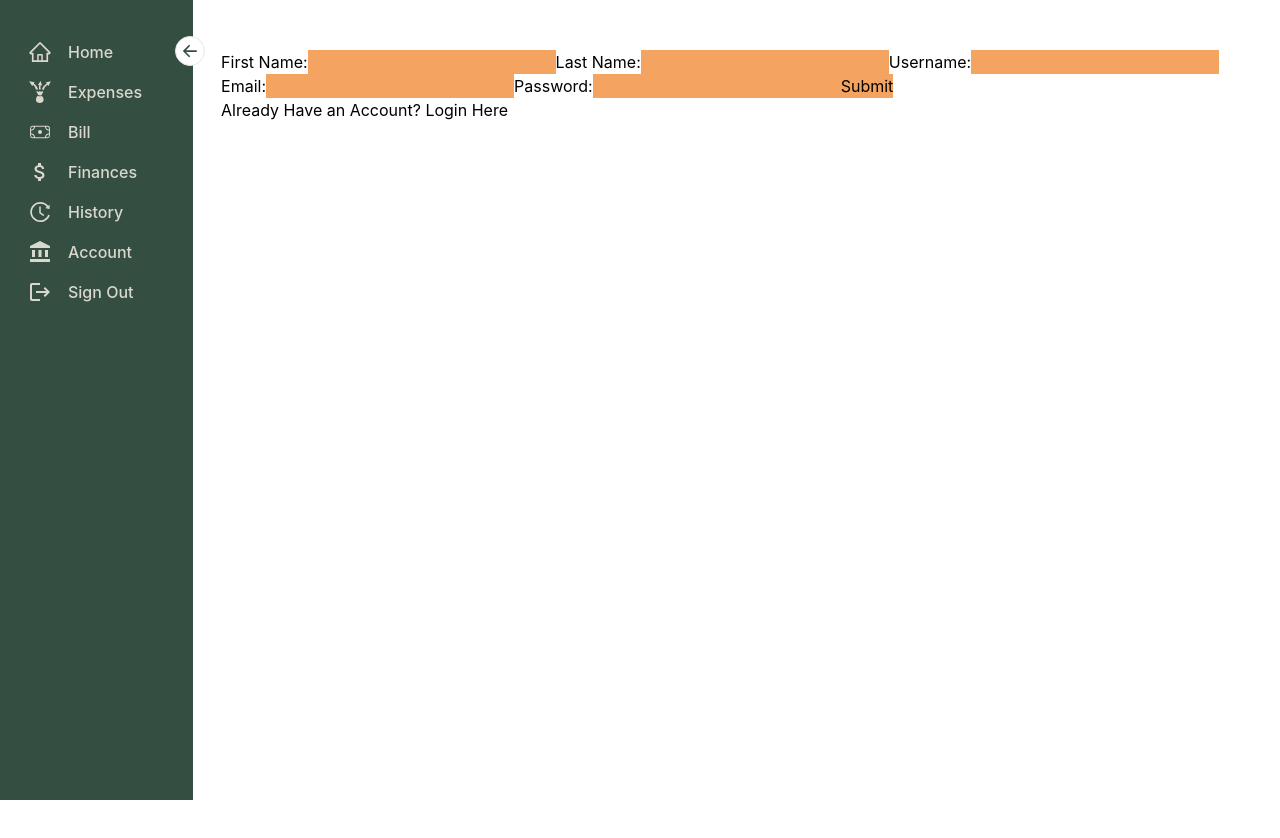
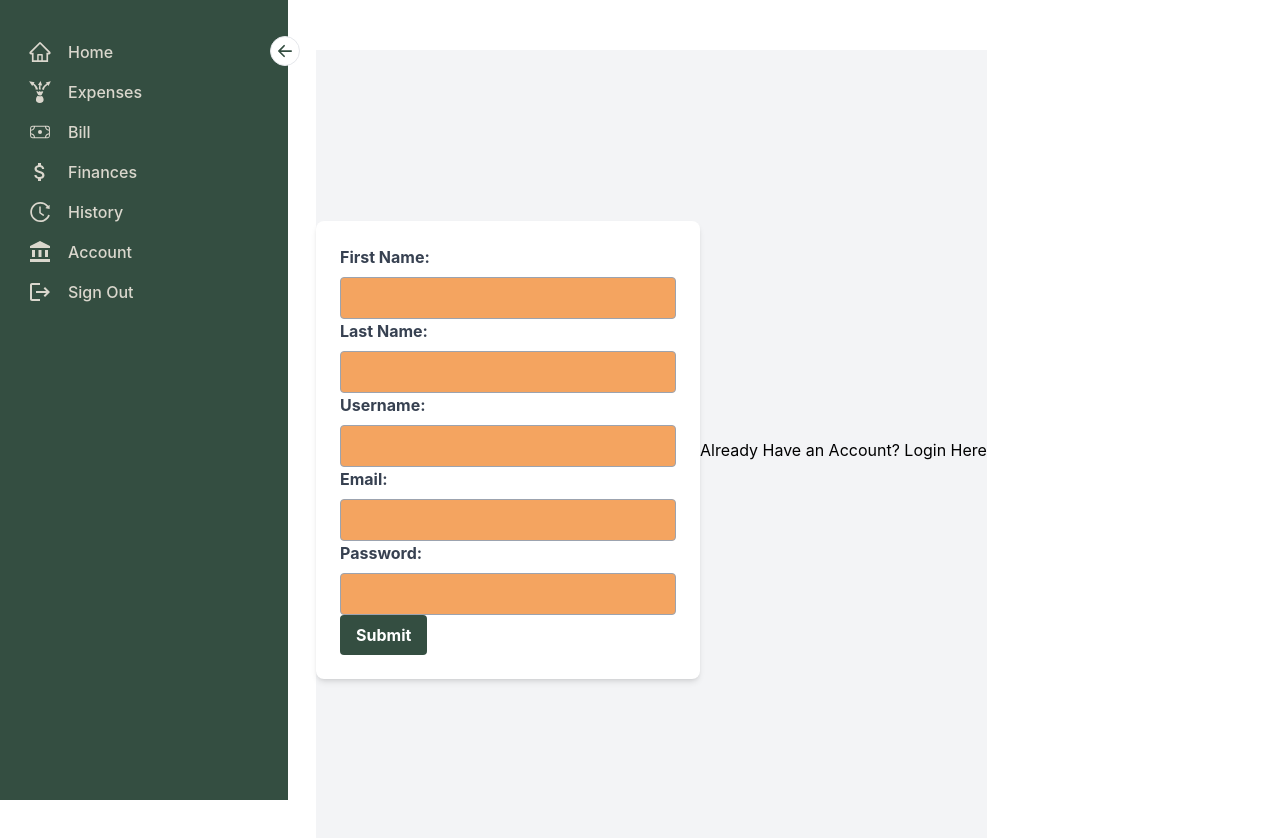
Before and after one commit to mikhael-oo/finance-manager, a React (Vite) app in the folder frontend/: page / in a window 1280 px wide. Both pictures are taken after a click on the button "Don't Have an Account? Register Here". Shown: the top 838 px of the page. Before the commit the page ends 800 px from the top, so only its background shows below. Built offline with nearby package versions, Linux system fonts and the light colour scheme.

Commit message:
Added small stylling to sign out

```diff
--- a/frontend/src/components/signup/SignUp.jsx
+++ b/frontend/src/components/signup/SignUp.jsx
@@ -73,49 +73,54 @@ const handleSubmit = async (event) => {
 
 
    return(
-       <div className="auth-form-container">
-           <form className= "signup-form" onSubmit={handleSubmit}>
-               <label>First Name:</label>
+       <div className="flex justify-center items-center h-screen bg-gray-100">
+           <form className= " bg-white p-6 rounded-lg shadow-md w-96" onSubmit={handleSubmit}>
+               <label htmlFor="fname" className='block text-gray-700 font-bold mb-2'>First Name:</label>
                    <input
+                       className='border border-gray-400 p-2 w-full rounded focus:outline-none focus:border-blue-500'
                        name="fname"
                        type="text"
                        id="fname"
                        value={fname}
                        onChange={(e) => setFname(e.target.value)}
                    />
-                   <label>Last Name:</label>
+                   <label htmlFor='lname' className='block text-gray-700 font-bold mb-2'>Last Name:</label>
                    <input
+                       className='border border-gray-400 p-2 w-full rounded focus:outline-none focus:border-blue-500'
                        name="lname"
                        type="text"
                        id="lname"
                        value={lname}
                        onChange={(e) => setLname(e.target.value)}
                    />
-                   <label>Username:</label>
+                   <label htmlFor='username' className='block text-gray-700 font-bold mb-2'>Username:</label>
                    <input
+                       className='border border-gray-400 p-2 w-full rounded focus:outline-none focus:border-blue-500'
                        name="username"
                        type="text"
                        id="username"
                        value={user}
                        onChange={(e) => setUser(e.target.value)}
                    />
-               <label>Email:</label>
+                   <label htmlFor='email' className='block text-gray-700 font-bold mb-2'>Email:</label>
                    <input
+                       className='border border-gray-400 p-2 w-full rounded focus:outline-none focus:border-blue-500'
                        name="email"
                        type="email"
                        id="email"
                        value={email}
                        onChange={(e) => setEmail(e.target.value)}
                    />
-               <label>Password:</label>
+               <label htmlFor='password' className='block text-gray-700 font-bold mb-2'>Password:</label>
                    <input
+                        className='border border-gray-400 p-2 w-full rounded focus:outline-none focus:border-blue-500'
                        name="password"
                        type="password"
                        id="password"
                        value={pass}
                        onChange={(e) => setPass(e.target.value)}
                    />
-               <input type="submit" />
+               <input className="bg-dark-green hover:bg-light-green text-white font-bold py-2 px-4 rounded" type="submit" />
            </form>
            <button className="link-btn" onClick={ () => props.onFormSwitch('Login')}>Already Have an Account? Login Here</button>
        </div>
```
